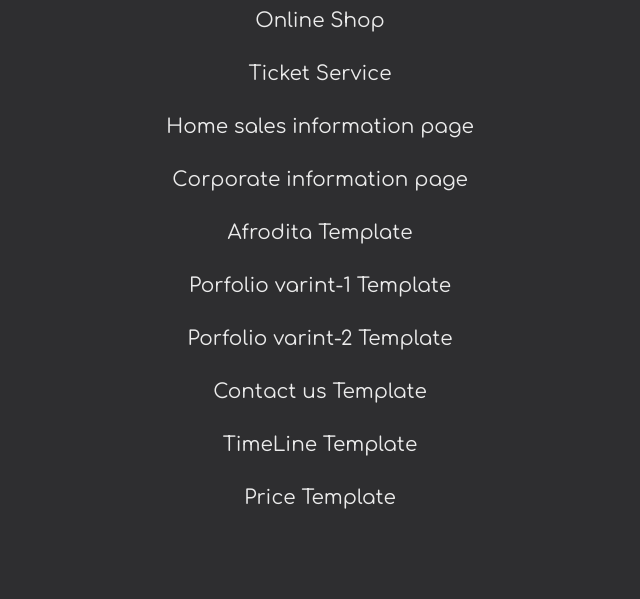
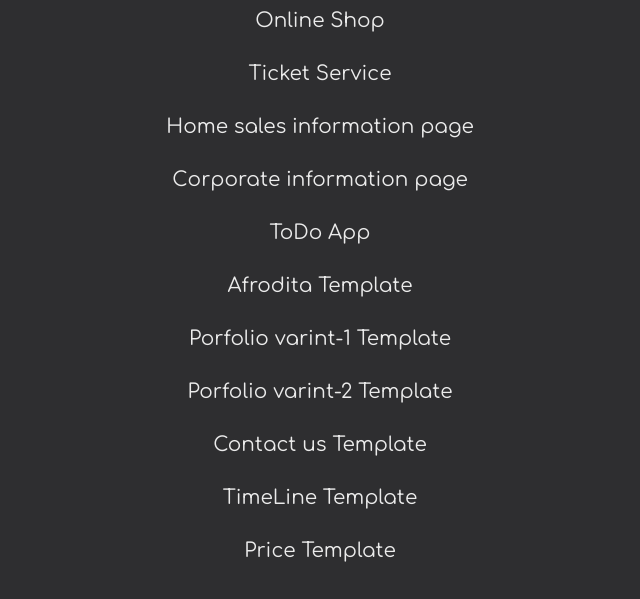
Before and after one commit to Tarass0/Tarass0.github.io, a plain HTML site: page Portfolio/index.html in a window 1280 px wide. Shown: the part 119-718 px from the top of the page, without its empty margins (320-960 px from the left). Drawn offline with Linux system fonts and the light colour scheme.

Commit message:
ADD item to Portfolio

```diff
--- a/Portfolio/index.html
+++ b/Portfolio/index.html
@@ -18,6 +18,7 @@
         <li><a href="https://tarass0.github.io/HomeWork/ticketsProject/dist/" target="blank">Ticket Service</a></li>
         <li><a href="https://tarass0.github.io/Business(information-page)/" target="blank">Home sales information page</a></li>
         <li><a href="https://tarass0.github.io/What-is-for(information-page)/" target="blank">Сorporate information page</a></li>
+        <li><a href="https://tarass0.github.io/TODO/" target="blank">ToDo App</a></li>
         <li><a href="https://tarass0.github.io/Afrodita_PSD/" target="blank">Afrodita Template</a></li>
         <li><a href="http://tarass0.github.io/Portfolio-variant1/" target="blank">Porfolio varint-1 Template</a></li>
         <li><a href="http://tarass0.github.io/Portfolio-variant2/" target="blank">Porfolio varint-2 Template</a></li>
```
